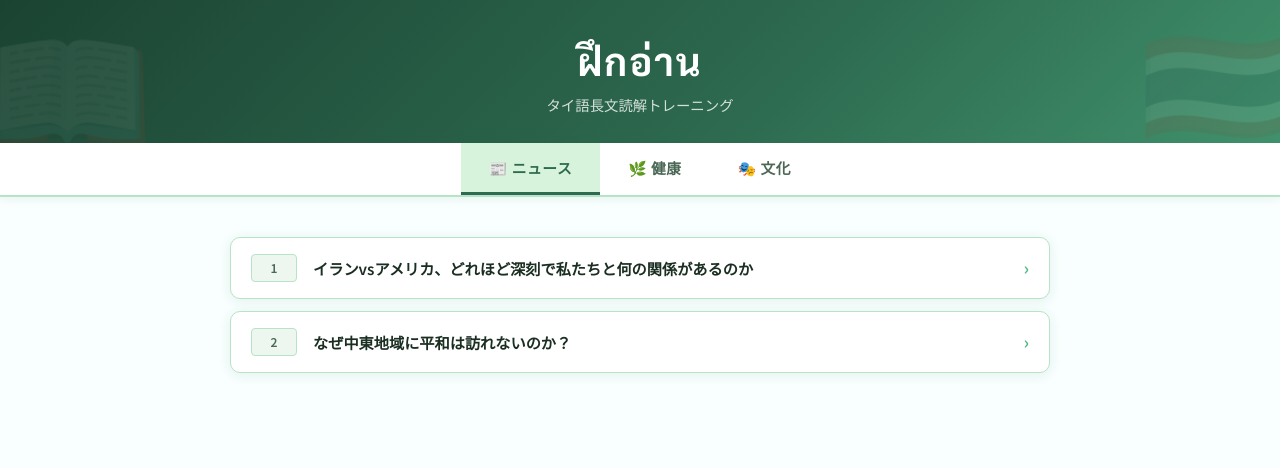
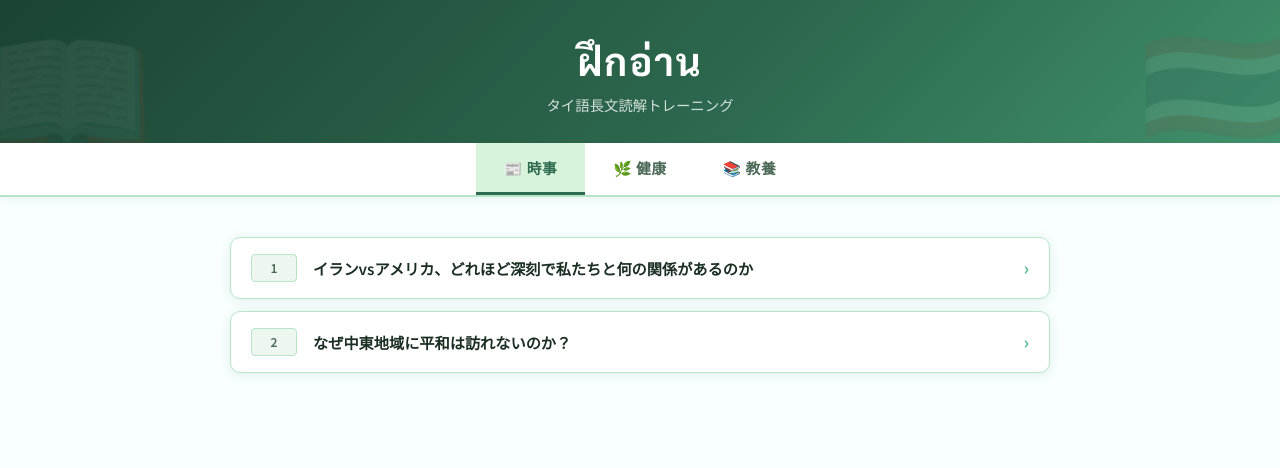
Before and after one commit to Naokichi-T/reading-thai-articles, a website: page index.html in a window 1280 px wide. Drawn offline with Linux system fonts and the light colour scheme.

Commit message:
タブ名称を変更

```diff
--- a/index.html
+++ b/index.html
@@ -178,11 +178,11 @@
     </header>
 
     <nav class="tab-nav">
-      <button class="tab-btn active" onclick="showTab('news', this)">📰 ニュース</button>
+      <button class="tab-btn active" onclick="showTab('news', this)">📰 時事</button>
       <button class="tab-btn" onclick="showTab('health', this)">🌿 健康</button>
-      <button class="tab-btn" onclick="showTab('culture', this)">🎭 文化</button>
+      <button class="tab-btn" onclick="showTab('culture', this)">📚 教養</button>
     </nav>
-    <!-- ニュース -->
+    <!-- 時事 -->
     <div id="tab-news" class="tab-content active">
       <div class="content-wrap">
         <ol>
@@ -229,7 +229,7 @@
       </div>
     </div>
 
-    <!-- 文化 -->
+    <!-- 教養 -->
     <div id="tab-culture" class="tab-content">
       <div class="content-wrap">
         <ol>
```
